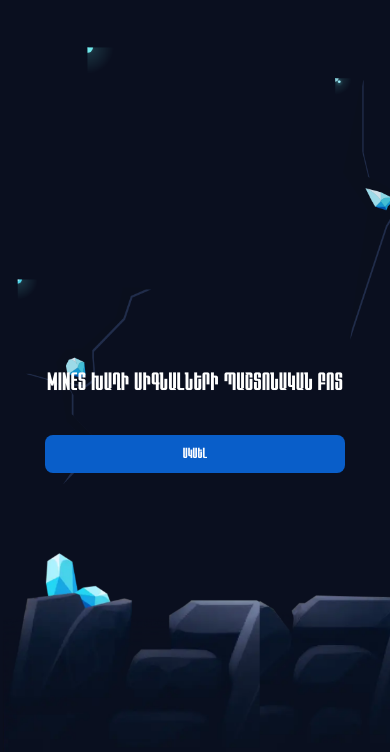
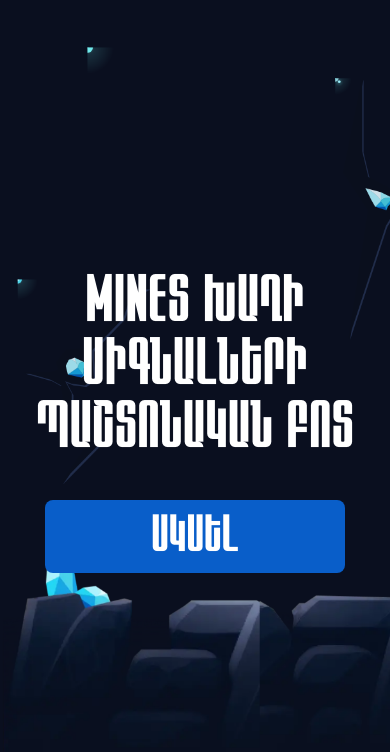
Before and after one commit to aaaaassssaaaa/minesarmmines, a plain HTML site: page index.html in a window 390 px wide. Drawn offline with Linux system fonts and the light colour scheme.

Commit message:
Update index.html

```diff
--- a/index.html
+++ b/index.html
@@ -186,11 +186,11 @@ button:disabled {
 
     @media (max-width: 480px) {
       header {
-        font-size: 1.5em;
+        font-size: 4em;
       }
 
       button {
-        font-size: 14px;
+        font-size: 50px;
         padding: 12px 20px;
       }
 
```
